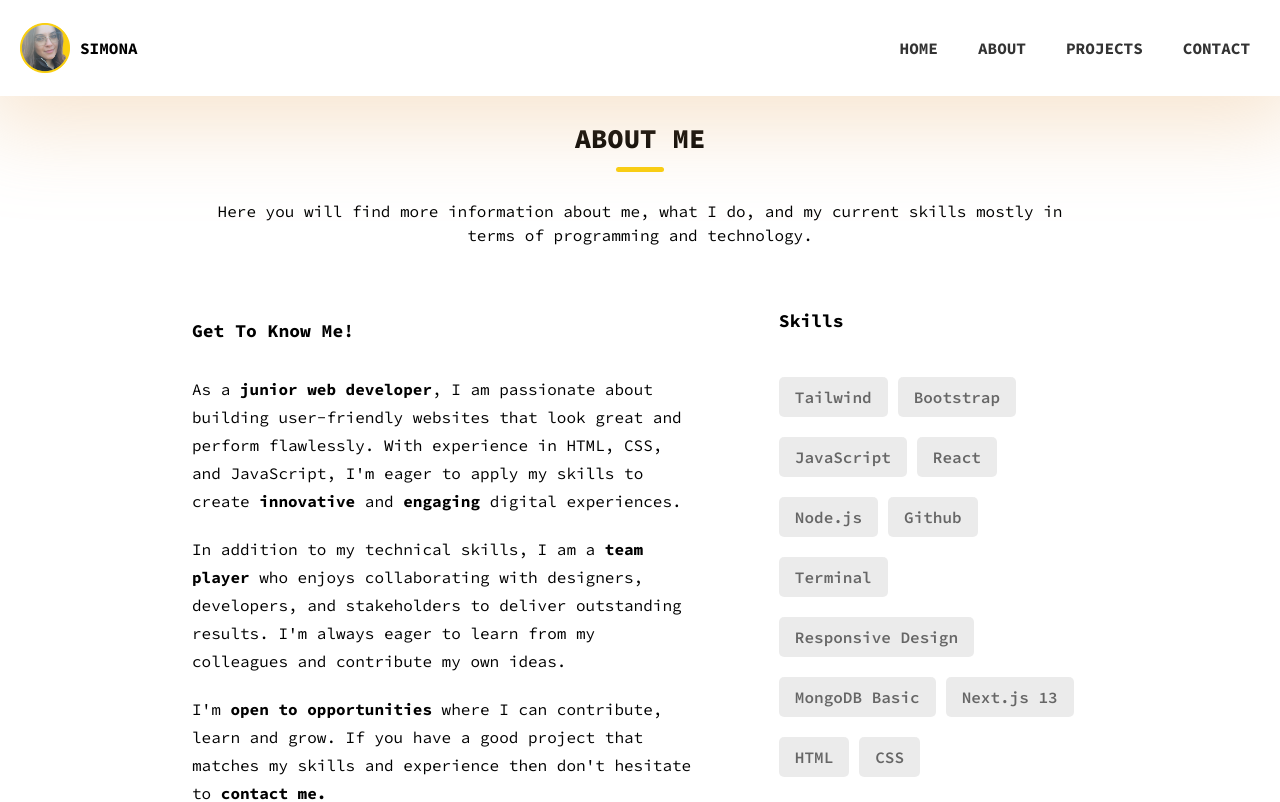
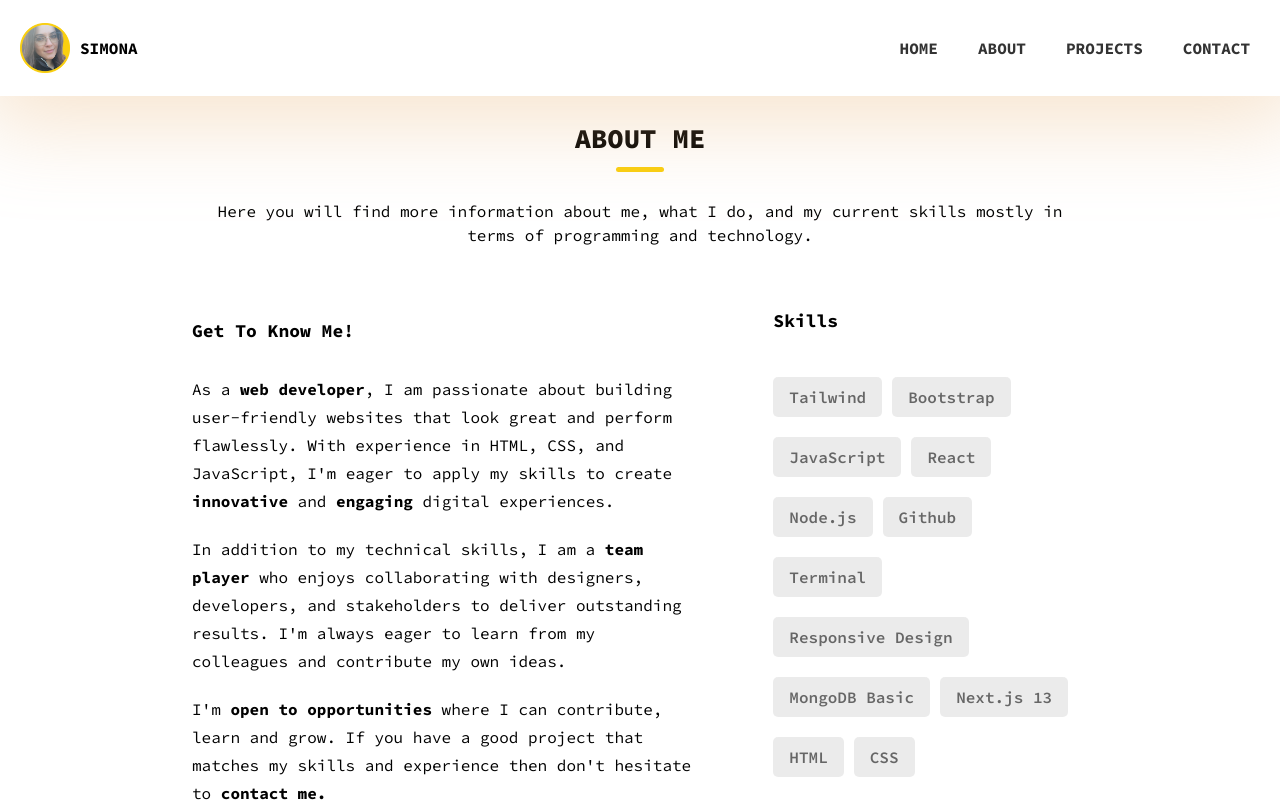
Before and after one commit to SSimona03/portfolio, a Next.js app: page /About in a window 1280 px wide. Shown: the top 802 px of the page. Built offline with nearby package versions, Linux system fonts and the light colour scheme.

Commit message:
update-nav-03

```diff
--- a/app/About/page.jsx
+++ b/app/About/page.jsx
@@ -30,7 +30,7 @@ export default function About() {
           <div className="text-lg font-bold ">Get To Know Me!</div>
           <div>
             <p className="leading-7">
-              As a <strong>junior web developer</strong>, I am passionate about
+              As a <strong> web developer</strong>, I am passionate about
               building user-friendly websites that look great and perform
               flawlessly. With experience in HTML, CSS, and JavaScript,{" "}
               {` I'm `}eager to apply my skills to create{" "}
```
